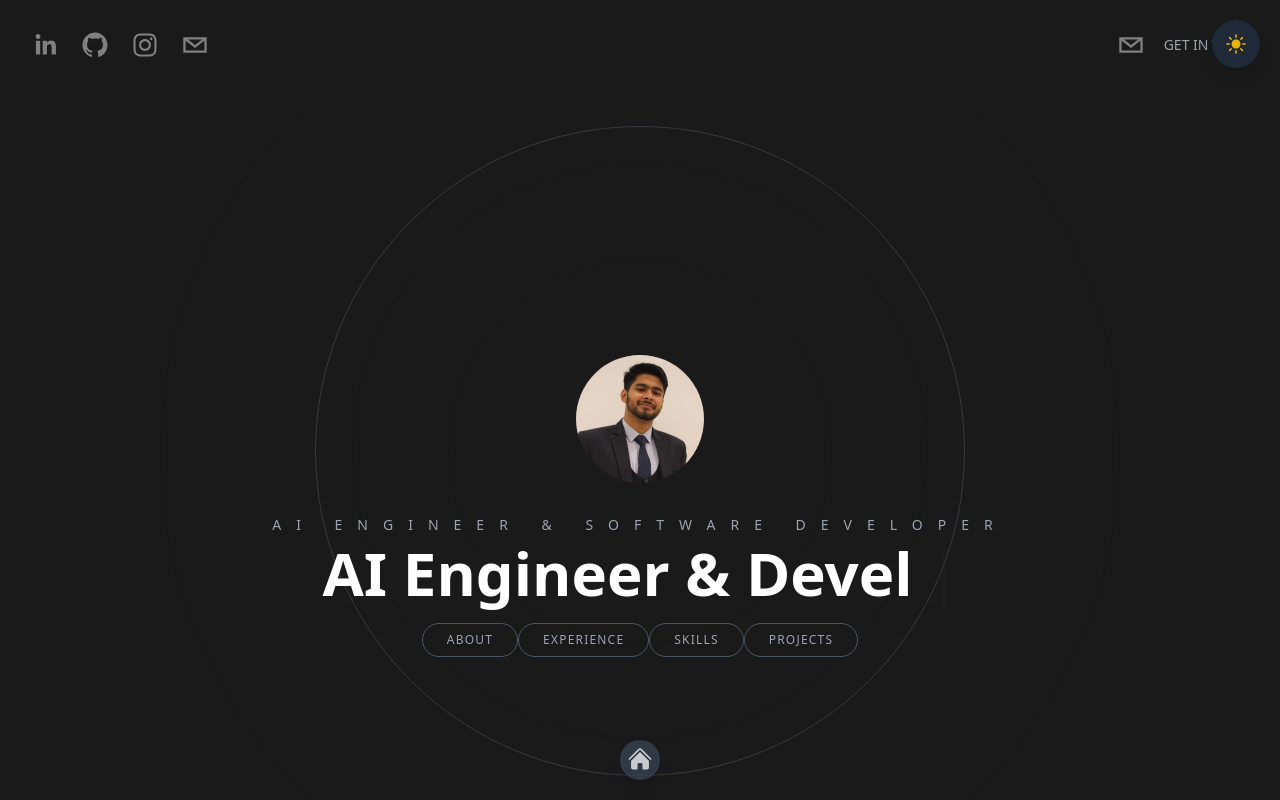
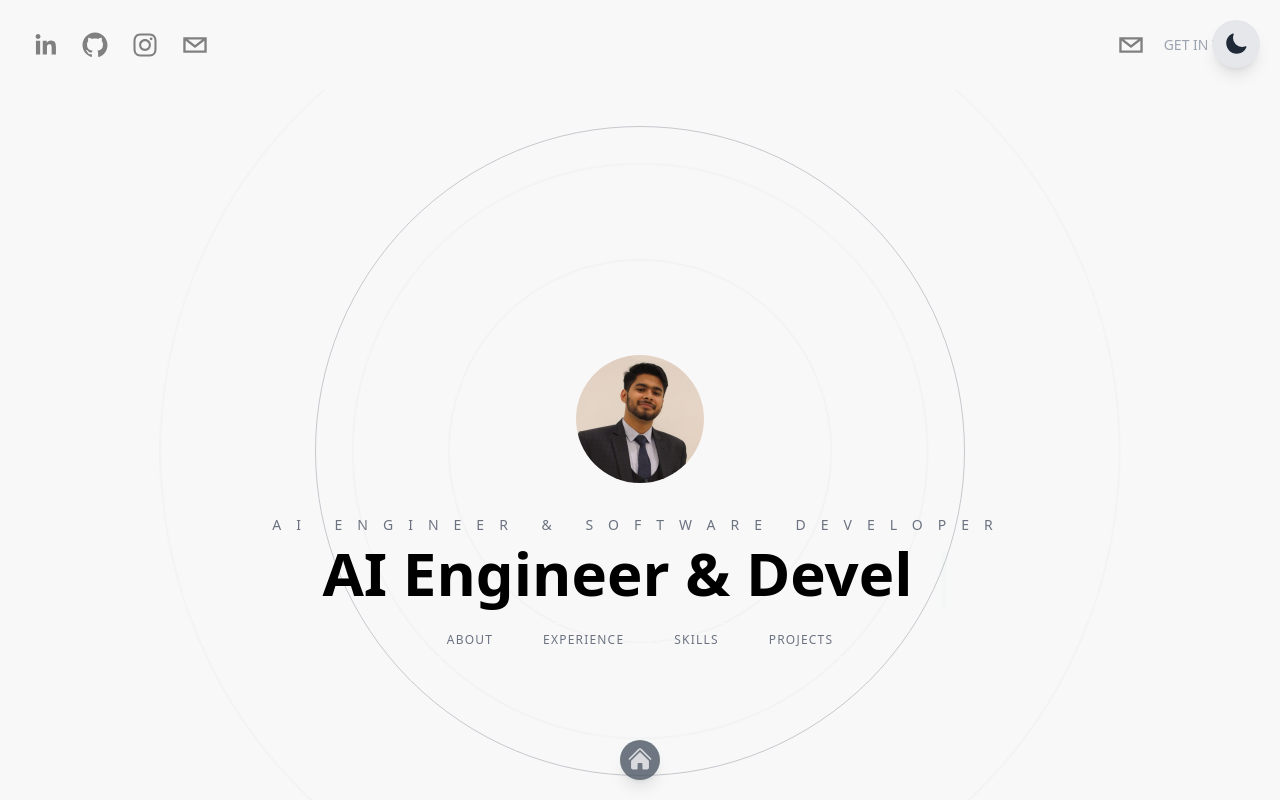
Before and after one commit to LethalZoro/Portfolio-Website, a Next.js app: page / in a window 1280 px wide. Built offline with nearby package versions, Linux system fonts and the light colour scheme.

Commit message:
added favicon

```diff
--- a/contexts/ThemeContext.tsx
+++ b/contexts/ThemeContext.tsx
@@ -24,23 +24,28 @@ interface ThemeProviderProps {
 }
 
 export const ThemeProvider: React.FC<ThemeProviderProps> = ({ children }) => {
-  const [theme, setTheme] = useState<Theme>('dark');
+  const [theme, setTheme] = useState<Theme>('light');
 
   useEffect(() => {
     // Check if there's a saved theme in localStorage
-    const savedTheme = localStorage.getItem('theme') as Theme;
+    const savedTheme = localStorage.getItem('theme') as Theme | null;
     if (savedTheme) {
       setTheme(savedTheme);
     } else {
-      // Default to dark theme instead of system preference
-      setTheme('dark');
+      // Default to light theme
+      setTheme('light');
     }
   }, []);
 
   useEffect(() => {
-    // Save theme to localStorage and apply to document
+    // Save theme to localStorage
     localStorage.setItem('theme', theme);
-    document.documentElement.className = theme;
+    // Apply 'dark' class only when theme is dark; remove it otherwise
+    if (theme === 'dark') {
+      document.documentElement.classList.add('dark');
+    } else {
+      document.documentElement.classList.remove('dark');
+    }
   }, [theme]);
 
   const toggleTheme = () => {
--- a/pages/index.tsx
+++ b/pages/index.tsx
@@ -47,18 +47,7 @@ const Home = ({ pageInfo, experiences, projects, skills, socials }: Props) => {
           sizes="180x180"
           href="/apple-touch-icon.png"
         />
-        <link
-          rel="icon"
-          type="image/png"
-          sizes="32x32"
-          href="/favicon-32x32.png"
-        />
-        <link
-          rel="icon"
-          type="image/png"
-          sizes="16x16"
-          href="/favicon-16x16.png"
-        />
+  <link rel="icon" href="/logo.png" />
         <link rel="manifest" href="/site.webmanifest" />
         <title>{"Mustafa's Portfolio"}</title>
       </Head>
```
Also changed, not shown: public/logo.png (added).
